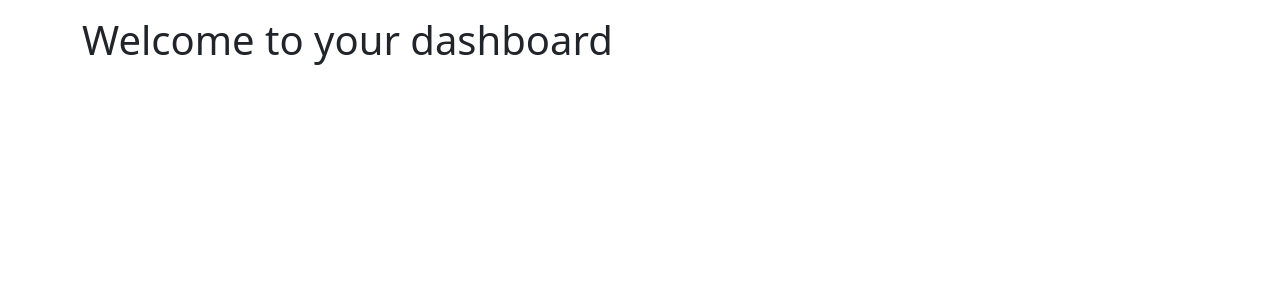
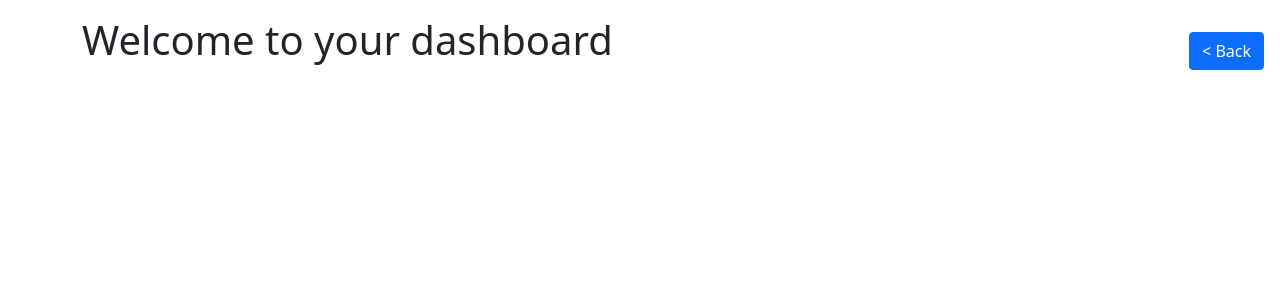
Before and after one commit to ahmettaramis/kinkajou, a Django app: template tutorials/templates/dashboard.html in a window 1280 px wide. Shown: the part 56-356 px from the top of the page. Run offline with Django 3.2, Linux system fonts and the light colour scheme; the template is opened without the code that fills it, so the values that code supplies are empty; some libraries are stand-ins or nearby versions.

Commit message:
Add in back button across all htmls

```diff
--- a/tutorials/templates/base_content.html
+++ b/tutorials/templates/base_content.html
@@ -2,6 +2,9 @@
 {% block body %}
   {% include 'partials/navbar.html' %}
   {% include 'partials/messages.html' %}
+    <button onclick="history.back()" class="btn btn-primary position-absolute top-5 end-0 m-3" style="right: 10px;">
+        < Back
+    </button>
   {% block content %}
   {% endblock %}
 {% endblock %}
```
